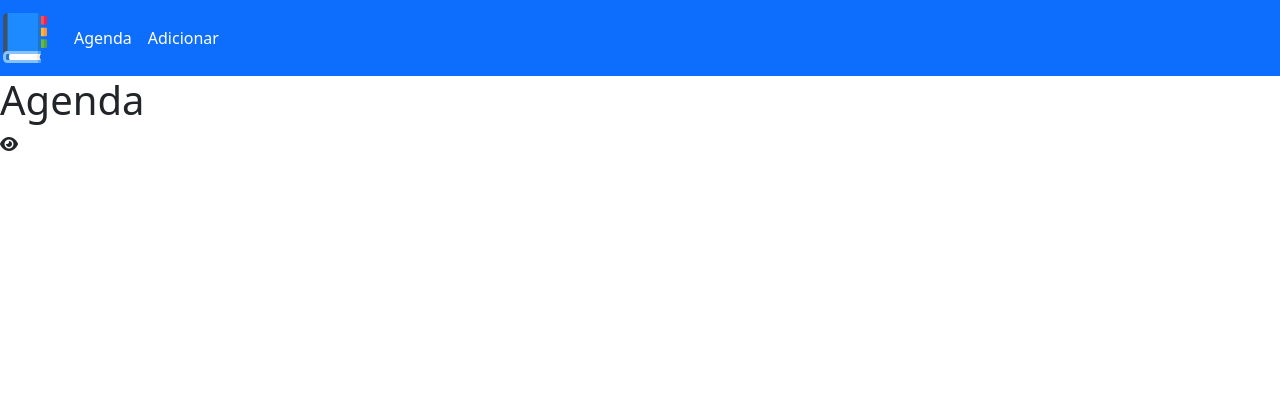
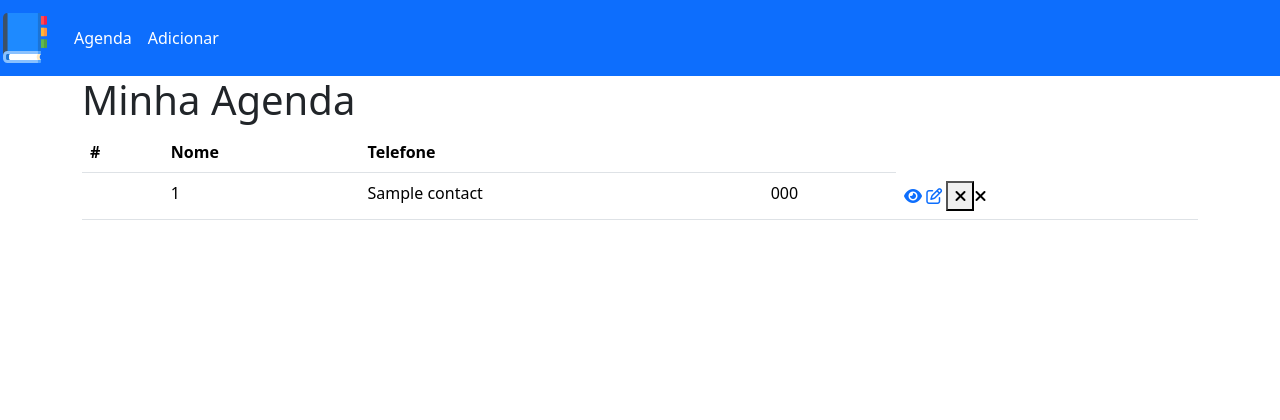
Before and after one commit to jean-meandonca/agenda-php, a PHP site: page /agenda-php/index.php in a window 1280 px wide. Shown: the top 420 px of the page. Run offline with PHP 8.4, Linux system fonts and the light colour scheme; tables that the repository leaves empty or names only in its code hold one stand-in row (values such as "Sample post").

Commit message:
feat(tabela-agenda) - criado a tabela para a agenda e inserido os icones

```diff
--- a/config/process.php
+++ b/config/process.php
@@ -3,6 +3,8 @@
 
     include_once("connection.php");
     include_once("url.php");
+
+    $contacts = [];
 
     $query = "SELECT * FROM contacts";
 
--- a/index.php
+++ b/index.php
@@ -1,8 +1,44 @@
 <?php
     include_once("templates/header.php");
 ?>
-    <h1>Agenda</h1>
-    <i class="fas fa-eye"></i>
+    <div class="container">
+        <?php if(isset($printMsg) && $printMsg != ''): ?>
+            <p id="msg"><?= $printMsg ?></p>
+        <?php endif; ?>
+        <h1 id="main-title">Minha Agenda</h1>
+        <?php if(count($contacts) > 0): ?>
+            <table class="table" id="contacts-table">
+                <thead>
+                    <tr>
+                        <th scope="col">#</th>
+                        <th scope="col">Nome</th>
+                        <th scope="col">Telefone</th>
+                        <th scope="col"></th>
+                    </tr>
+                </thead>
+                <tbody>
+                    <?php foreach($contacts as $contact): ?>
+                        <tr>
+                            <td>
+                                <td scope="row"><?= $contact["id"]?></td>
+                                <td scope="row"><?= $contact["name"]?></td>
+                                <td scope="row"><?= $contact["phone"]?></td>
+                                <td class="actions">
+                                    <a href="#"><i class="fas fa-eye check-icon"></i></a>
+                                    <a href="#"><i class="far fa-edit edit-icon"></i></a>
+                                    <button type="submit"><i class="fas fa-times delete-icon"><git /i></button>
+                                </td>
+                            </td>
+                        </tr>
+                    <?php endforeach; ?>
+                </tbody>
+            </table>
+        <?php else: ?>
+            <p id="empty-list-text">Ainda não há contatos na sua agenda, <a href="<?=$BASE_URL?>create.php">
+                Clique aqui para adicionar
+            </a></p>
+        <?php endif; ?>
+    </div>
 
 <?php
     include_once("templates/footer.php");
```
